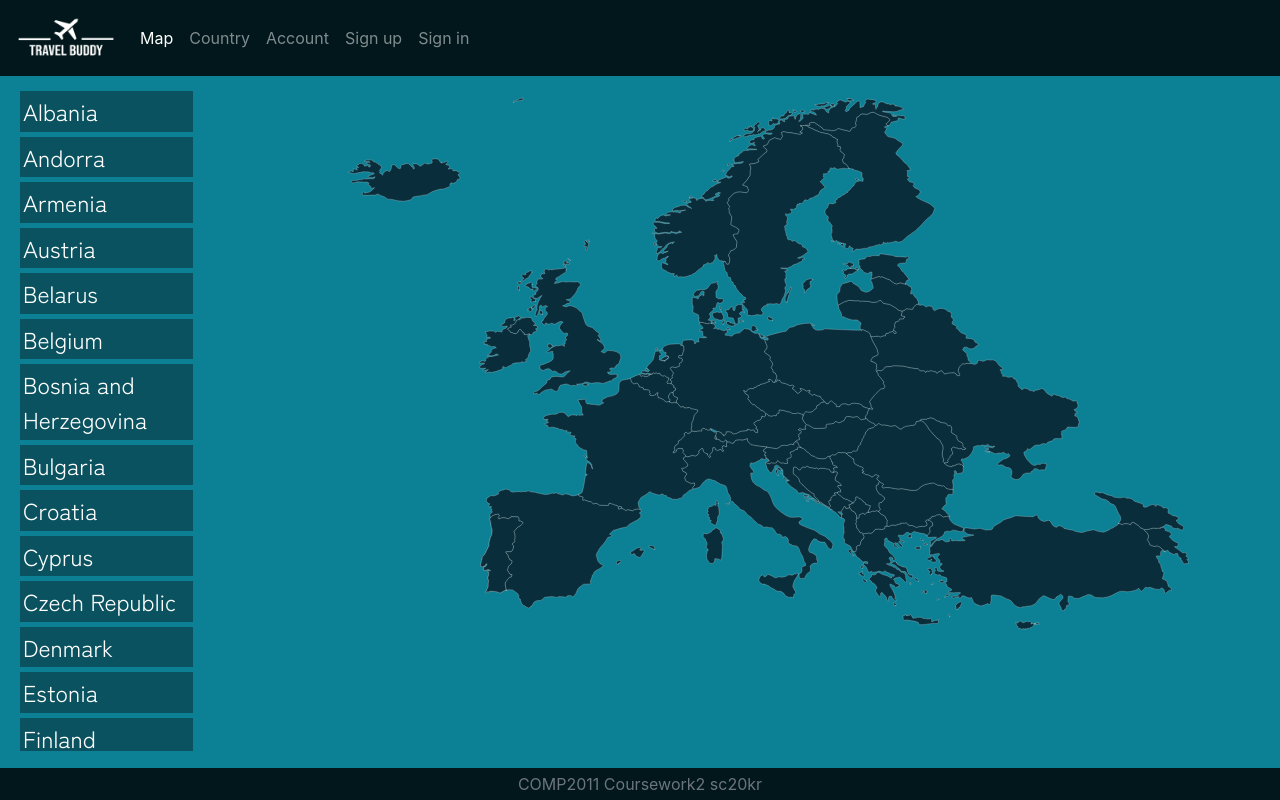
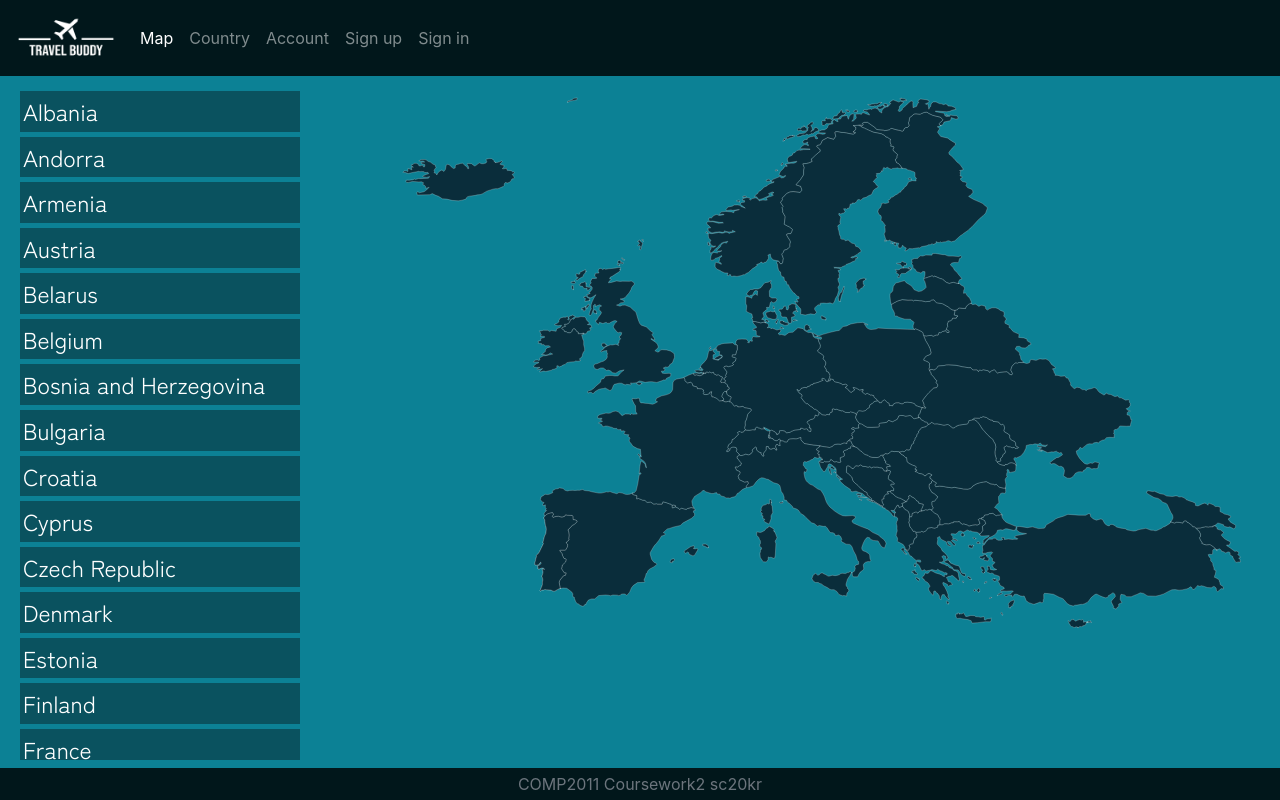
Before and after one commit to kaperoo/TravelBuddy, a Flask app: page / in a window 1280 px wide. Run offline with Flask 2, Linux system fonts and the light colour scheme; data comes from the database, SQL or seed files in the repository; both versions use the stored data as it was after the commit; some libraries are stand-ins or nearby versions.

Commit message:
fixed the slider issues

```diff
--- a/app/static/map.css
+++ b/app/static/map.css
@@ -1,13 +1,14 @@
 body{
     background-color: #0c8195;
+    height: 100vh;
     overflow: hidden;
 }
 .row{
     margin-top: 10px;
 }
 .scrollable{
-    overflow-y: scroll;
-    height: calc(100vh - 135px);
+    height: calc(100vh - 130px);
+    overflow: auto;
 }
 .crow{
     background-color: #0a525f;
--- a/app/static/map.js
+++ b/app/static/map.js
@@ -43,4 +43,17 @@ $(document).ready(function() {
 
         window.location = "/country/" + name;
     });
+
+    $(window).resize(function() {
+        var scrollP = $(".scrollable").position();
+        $(".scrollable").css({
+            height: "calc(100vh - 40px - "+ scrollP.top + "px)"
+        });
+    });
+    $(document).ready(function() {
+        var scrollP = $(".scrollable").position();
+        $(".scrollable").css({
+            height: "calc(100vh - 40px - "+ scrollP.top + "px)"
+        });
+    });
 });
--- a/app/templates/index.html
+++ b/app/templates/index.html
@@ -12,8 +12,8 @@
 <body>
 
 <div class="container-fluid">
-    <div class="row">
-        <div class="col-md-2 scrollable">
+    <div class="row flex-column-reverse flex-md-row">
+        <div class="col-md-3 scrollable">
             {% for c in countries %}
             <div class="row crow" id="{{c.name}}">
                 <span class="">{{ c.name }}</span>
@@ -21,11 +21,11 @@
             {% endfor %}
         </div>
 
-        <div class="col-md-10">
+        <div class="col-md-9">
             <div class="map">
                 <xml version="1.0"?>
 
-                    <svg baseprofile="tiny" stroke-linecap="round" stroke-linejoin="round" version="1.2" viewbox="50 100 1000 584" xmlns="http://www.w3.org/2000/svg">
+                    <svg baseprofile="tiny" stroke-linecap="round" stroke-linejoin="round" version="1.2" viewbox="100 100 900 584" xmlns="http://www.w3.org/2000/svg">
                         <path d="M654.7 528.1l0.5 0.4 2 2.9 1.4 0.5 1.9 1.3 1.4 3.2 0.1 2.2-0.5 2.6 0.3 2.1-0.8 0.8 0.7 2 0.2 1.9 1.2 2.2 1.2 1.1 1.3 2.4 1.6-0.2 1.3 1.1 0 1.1 1.1 1.8-0.8 2.6-1.7 0.8-1.2 3.1-0.3 2-0.6 0.5-1.9 0.3-1.7 1.3 1 2.2-0.9 0.7-0.3 1.5-0.7 0.7-2.7-0.9-0.7-2.5-1.7-2.7-4.9-2.6-1.2-1.1 0.4-1.5-0.1-1.4-1.4-2.4 0.3-2.6 0.8-2.2-0.3-2.7 0.1-2.1-0.7-2.9 0.5-2.1 0.9-1.3-0.2-2.2-1.5-1.1-1.6-0.2 0-3.1-0.3-0.6 1.7 0-1.7-2.8 3.2-5.3 1.1 0.3 0.8 2.1 3.4-1.2z" id="AL" name="Albania">
                         </path>
                         <path d="M423.4 528.8l-2.8 1.1-0.7-0.4 0-2.1 0.9-0.7 2.6 0.6 0 1.5z" id="AD" name="Andorra">
```
Also changed, not shown: app.db.
